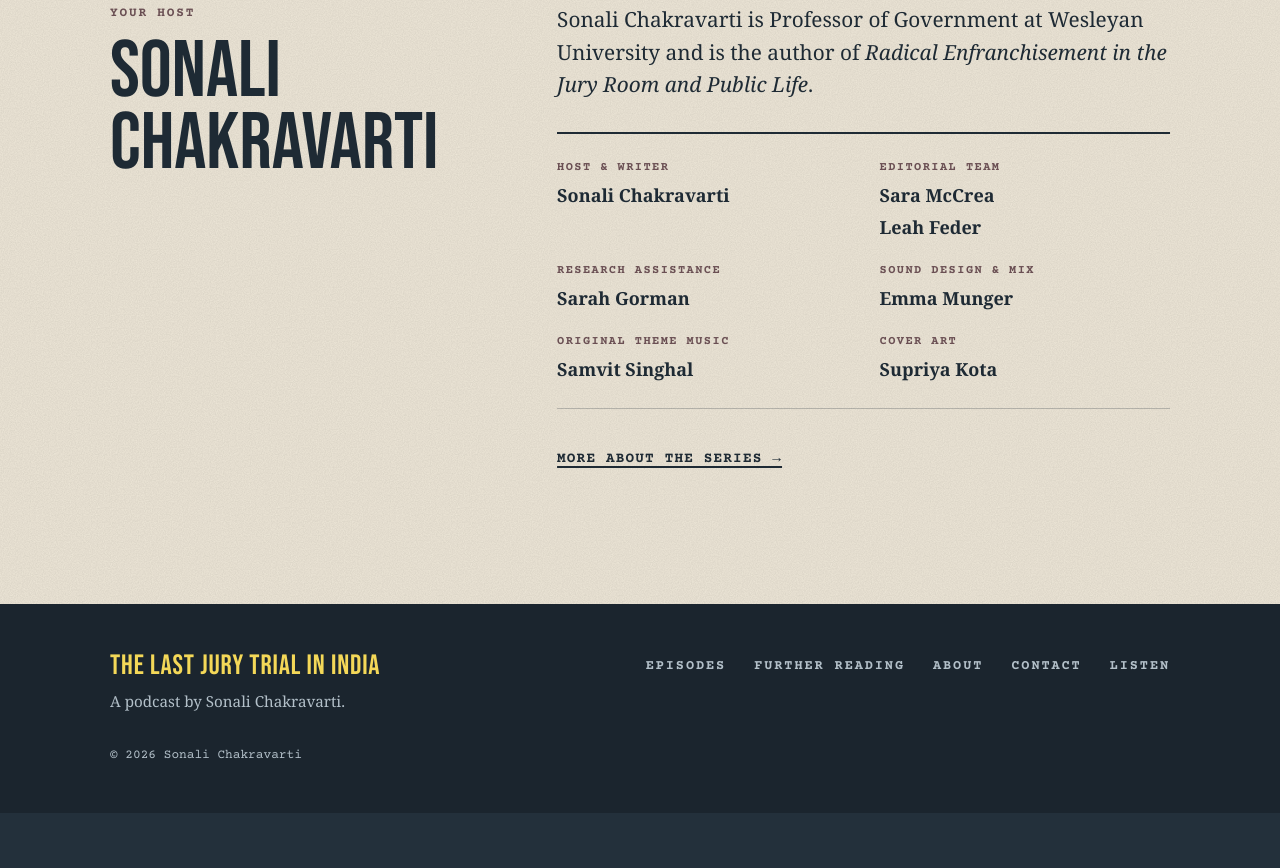
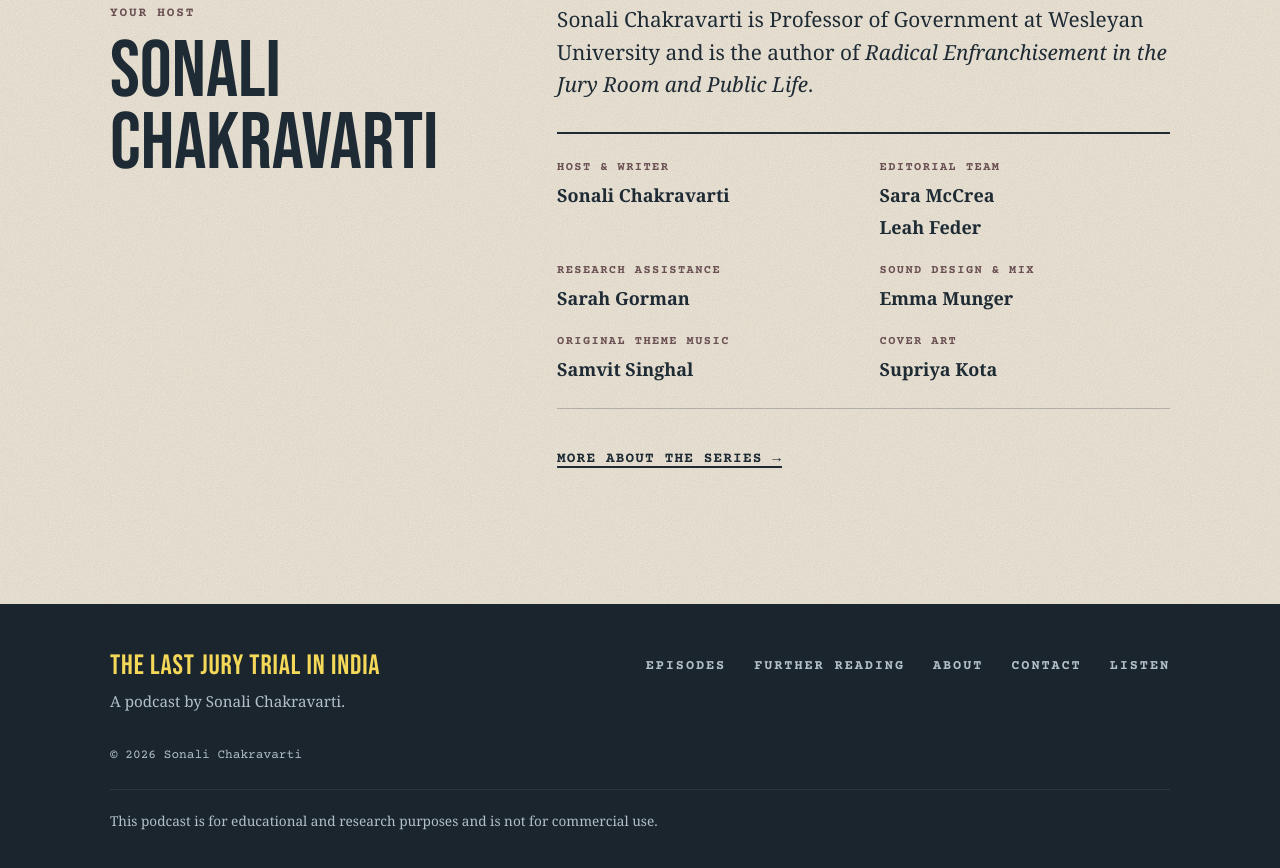
Before and after one commit to sonalichakravarti/lastjurytrialpodcast, an Astro site: page / in a window 1280 px wide. Shown: the part 3841-4709 px from the top of the page. Before the commit the page ends 4654 px from the top, so only its background shows below. Built offline with nearby package versions, Linux system fonts and the light colour scheme; Astro itself is replaced by a stand-in of ours.

Commit message:
Add educational-use note to the site footer
Shows "This podcast is for educational and research purposes and is
not for commercial use." on every page, under the copyright line. The
wording lives in src/site.ts as usageNote.

Co-Authored-By: Claude Opus 5.5 <noreply@anthropic.com>

```diff
--- a/src/components/Footer.astro
+++ b/src/components/Footer.astro
@@ -17,5 +17,6 @@ const year = new Date().getFullYear();
       <a href="/#listen">Listen</a>
     </nav>
     <p class="footer-copy">© {year} {site.host.name}</p>
+    <p class="footer-usage">{site.usageNote}</p>
   </div>
 </footer>
--- a/src/site.ts
+++ b/src/site.ts
@@ -8,6 +8,8 @@ export const site = {
     name: 'Sonali Chakravarti',
     bio: 'Sonali Chakravarti is Professor of Government at Wesleyan University and is the author of <cite>Radical Enfranchisement in the Jury Room and Public Life</cite>.',
   },
+  // Shown at the bottom of every page.
+  usageNote: 'This podcast is for educational and research purposes and is not for commercial use.',
   // Contact form. Messages are delivered by Web3Forms (web3forms.com), so your
   // email address never appears on the site. Paste your access key between the
   // quotes; while it is blank, the Contact page says the form is coming soon.
--- a/src/styles/global.css
+++ b/src/styles/global.css
@@ -243,6 +243,14 @@ a {
 .footer-copy {
   font-family: var(--font-type);
   font-size: 0.8rem;
+}
+
+.footer-usage {
+  flex-basis: 100%;
+  margin: 0;
+  padding-top: 1.25rem;
+  border-top: 1px solid rgb(255 255 255 / 0.08);
+  font-size: 0.85rem;
 }
 
 /* ---------- Sections ---------- */
```
